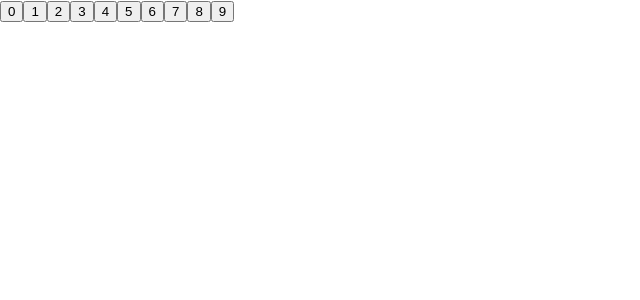
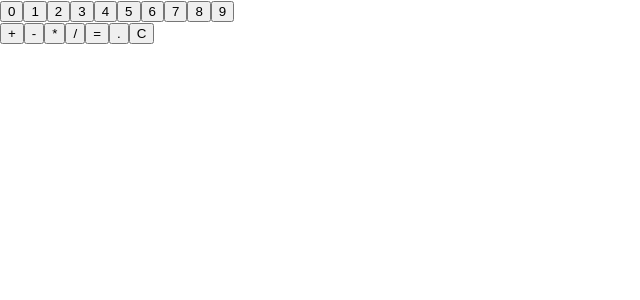
Before and after one commit to Dj5822/Calculator, a React (Create React App) app: page / in a window 1280 px wide. Shown: the top 300 px of the page, without its empty margins (0-640 px from the left). Built offline with nearby package versions, Linux system fonts and the light colour scheme.

Commit message:
Added operator buttons.

```diff
--- a/src/Components/Calculator.js
+++ b/src/Components/Calculator.js
@@ -5,7 +5,15 @@
   render(){
     return (
       <div>
+        <div id="display"></div>
         <Numpad />
+        <button id="add">+</button>
+        <button id="subtrack">-</button>
+        <button id="multiple">*</button>
+        <button id="divide">/</button>
+        <button id="equals">=</button>
+        <button id="decimal">.</button>
+        <button id="clear">C</button>
       </div>
     );
   }
--- a/src/Components/Numpad.js
+++ b/src/Components/Numpad.js
@@ -4,16 +4,16 @@
   render(){
     return (
       <div>
-        <button>0</button>
-        <button>1</button>
-        <button>2</button>
-        <button>3</button>
-        <button>4</button>
-        <button>5</button>
-        <button>6</button>
-        <button>7</button>
-        <button>8</button>
-        <button>9</button>
+        <button id="zero">0</button>
+        <button id="one">1</button>
+        <button id="two">2</button>
+        <button id="three">3</button>
+        <button id="four">4</button>
+        <button id="five">5</button>
+        <button id="six">6</button>
+        <button id="seven">7</button>
+        <button id="eight">8</button>
+        <button id="nine">9</button>
       </div>
     );
   }
```
Also changed, not shown: 1 other file (tests, documents, lock files or other folders).
